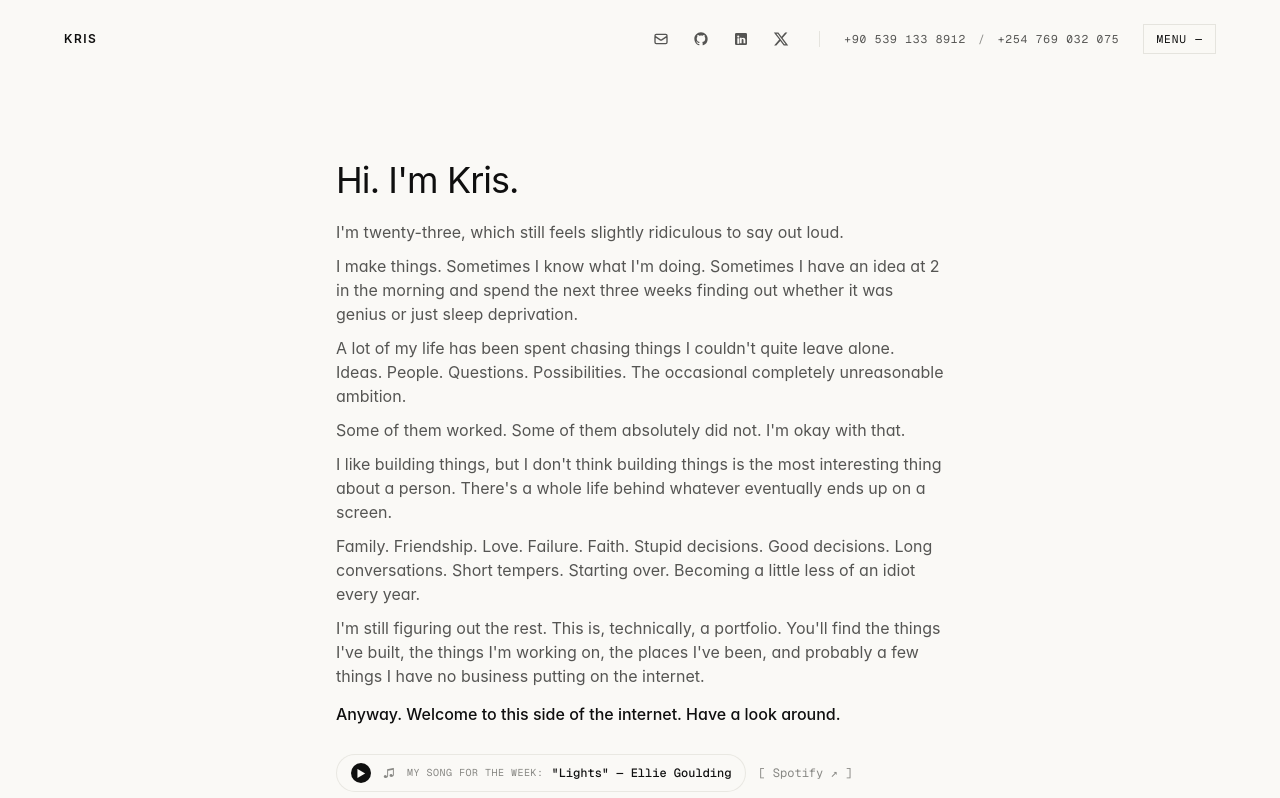
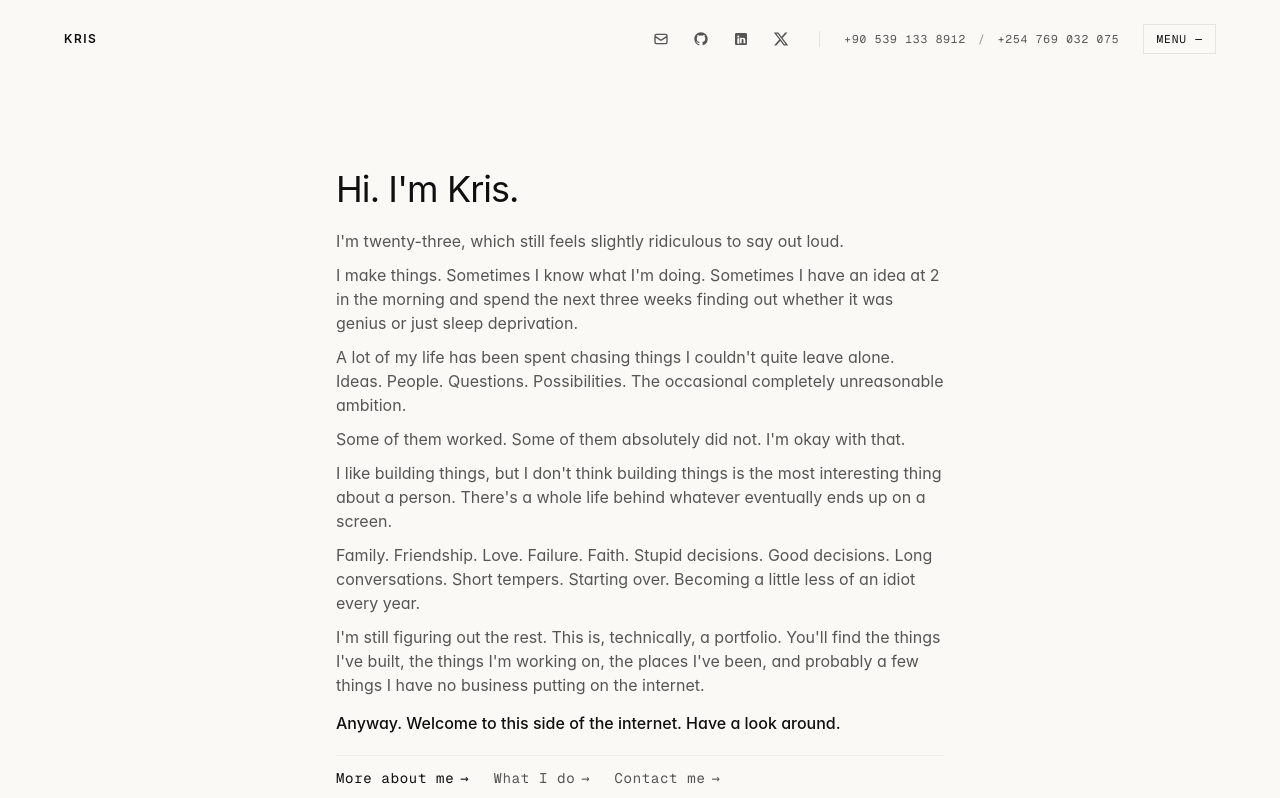
Before and after one commit to renekrisk/IamKris, a React (Vite) app: page / in a window 1280 px wide. Shown: the top 798 px of the page. Built offline with nearby package versions, Linux system fonts and the light colour scheme.

Commit message:
feat: push latest verified updates across Home, What I Do, and About pages

```diff
--- a/src/pages/HomePage.tsx
+++ b/src/pages/HomePage.tsx
@@ -1,6 +1,5 @@
 import React from 'react';
 import { Link } from 'react-router-dom';
-import { MusicPlayerPill } from '../components/MusicPlayerPill';
 
 export const HomePage: React.FC = () => {
   return (
@@ -40,9 +39,6 @@ export const HomePage: React.FC = () => {
           </p>
         </div>
 
-        {/* Interactive Song of the Week Option */}
-        <MusicPlayerPill />
-
         {/* Doorway Links */}
         <div className="pt-3 flex flex-wrap items-center gap-x-6 gap-y-2 border-t border-editorial-border/60">
           <Link
```
